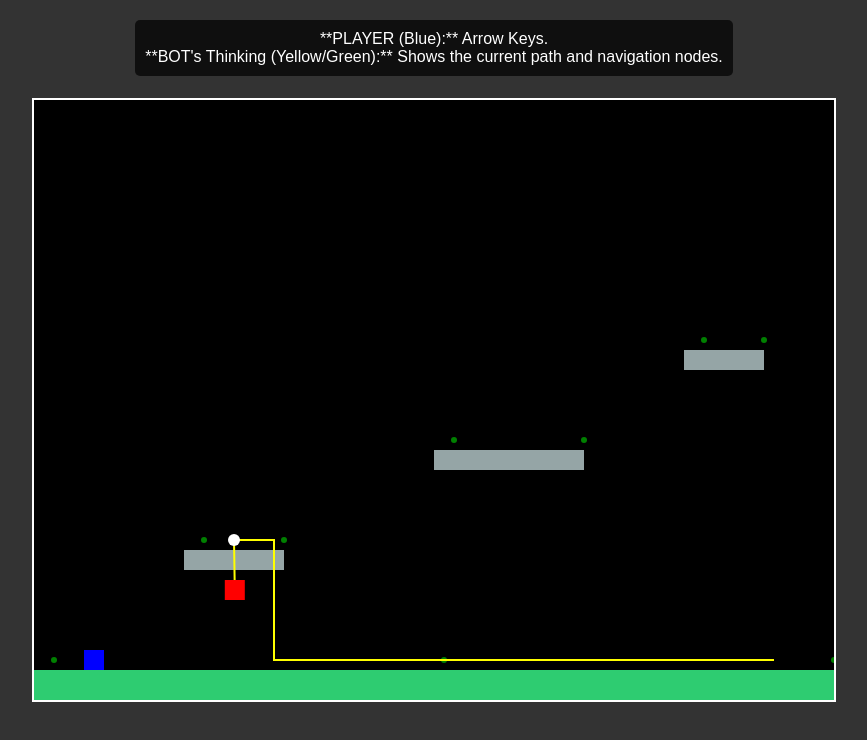
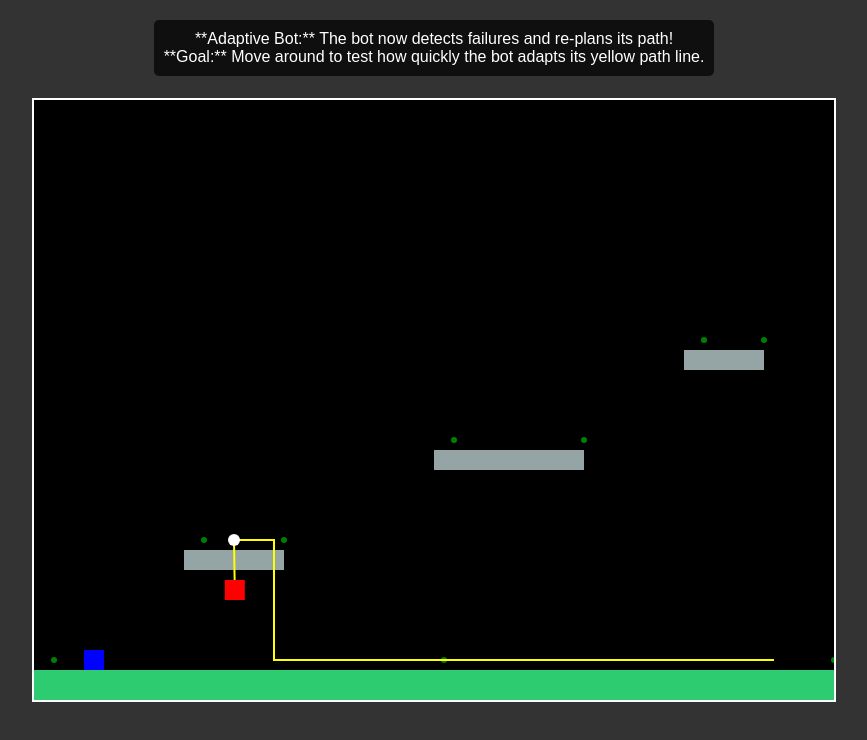
Before and after one commit to crazy-invader135/jfufiwhfehfeufhefeheheufehfuehfheufhe, a plain HTML site: page index.html in a window 1280 px wide. Shown: the whole page, without its empty margins (206-1073 px from the left). Drawn offline with Linux system fonts and the light colour scheme.

Commit message:
Update index.html

```diff
--- a/index.html
+++ b/index.html
@@ -3,7 +3,7 @@
 <head>
     <meta charset="UTF-8">
     <meta name="viewport" content="width=device-width, initial-scale=1.0">
-    <title>Pathfinding Challenge Platformer - Visualized</title>
+    <title>Pathfinding Challenge Platformer - Adaptive</title>
     <style>
         body {
             display: flex;
@@ -32,9 +32,9 @@
 <body>
 
     <div id="instructions">
-        **PLAYER (Blue):** Arrow Keys.
+        **Adaptive Bot:** The bot now detects failures and re-plans its path!
         <br>
-        **BOT's Thinking (Yellow/Green):** Shows the current path and navigation nodes.
+        **Goal:** Move around to test how quickly the bot adapts its yellow path line.
     </div>
 
     <canvas id="gameCanvas" width="800" height="600"></canvas>
@@ -45,7 +45,8 @@
         const FRICTION = 0.8;
         const JUMP_POWER = -12;
         const TILE_SIZE = 20;
-        const NODE_RADIUS = 3; // Size of the drawn navigation node
+        const NODE_RADIUS = 3;
+        const REPLANNING_THRESHOLD = 60; // How many frames to wait before declaring 'stuck'
 
         // --- GAME OBJECTS ---
         let player = {
@@ -56,14 +57,17 @@
         let bot = {
             x: 730, y: 550, w: TILE_SIZE, h: TILE_SIZE, color: 'red',
             velX: 0, velY: 0, isJumping: false, speed: 4,
-            path: [], currentStep: 0, targetX: 730, targetY: 550, currentAction: 'walk'
+            path: [], currentStep: 0, targetX: 730, targetY: 550, currentAction: 'walk',
+            // New variables for learning/re-planning:
+            stuckTimer: 0, // Counts frames bot hasn't moved towards target
+            lastPosition: { x: 730, y: 550 } // Tracks last position for comparison
         };
 
         const platforms = [
-            { id: 0, x: 0, y: 570, w: 800, h: 30, color: '#2ecc71' }, // Ground
-            { id: 1, x: 150, y: 450, w: 100, h: 20, color: '#95a5a6' }, // Platform 1
-            { id: 2, x: 400, y: 350, w: 150, h: 20, color: '#95a5a6' }, // Platform 2
-            { id: 3, x: 650, y: 250, w: 80, h: 20, color: '#95a5a6' }   // Platform 3
+            { id: 0, x: 0, y: 570, w: 800, h: 30, color: '#2ecc71' },
+            { id: 1, x: 150, y: 450, w: 100, h: 20, color: '#95a5a6' },
+            { id: 2, x: 400, y: 350, w: 150, h: 20, color: '#95a5a6' },
+            { id: 3, x: 650, y: 250, w: 80, h: 20, color: '#95a5a6' }
         ];
 
         const canvas = document.getElementById('gameCanvas');
@@ -73,14 +77,9 @@
 
 
         // ----------------------------------------------------------------------
-        // --- PATHFINDING DATA STRUCTURES (A* Implementation Shell) ---
+        // --- PATHFINDING DATA STRUCTURES and CLASS (A* Shell) ---
         // ----------------------------------------------------------------------
 
-        // (Node and PriorityQueue classes remain the same as before, omitted for brevity)
-
-        /**
-         * The main Pathfinder class, now including Node generation for visualization.
-         */
         class PlatformPathfinder {
             constructor(platforms, bot) {
                 this.platforms = platforms;
@@ -88,58 +87,34 @@
                 this.navNodes = this.generateNavNodes();
             }
 
-            /**
-             * Generates simple walk/jump points on the platforms for visualization.
-             * This creates the "map" the bot thinks about.
-             */
+            // Generates simple walk/jump points on the platforms for visualization.
             generateNavNodes() {
+                // ... (Node generation logic remains the same) ...
                 const nodes = [];
-                const padding = 10; // Distance from edge to place a node
-
+                const padding = 10;
                 for (const p of this.platforms) {
-                    const nodeY = p.y - this.bot.h; // Node Y is at the height the bot stands at
-
-                    // Left Edge Node
-                    nodes.push({
-                        x: p.x + padding,
-                        y: nodeY,
-                        platformId: p.id,
-                        isEdge: true
-                    });
-
-                    // Right Edge Node
-                    nodes.push({
-                        x: p.x + p.w - padding,
-                        y: nodeY,
-                        platformId: p.id,
-                        isEdge: true
-                    });
-
-                    // Center Node (for long platforms)
-                    if (p.w > 200) {
-                         nodes.push({
-                            x: p.x + p.w / 2,
-                            y: nodeY,
-                            platformId: p.id,
-                            isEdge: false
-                        });
-                    }
+                    const nodeY = p.y - this.bot.h;
+                    nodes.push({ x: p.x + padding, y: nodeY, platformId: p.id, isEdge: true });
+                    nodes.push({ x: p.x + p.w - padding, y: nodeY, platformId: p.id, isEdge: true });
+                    if (p.w > 200) { nodes.push({ x: p.x + p.w / 2, y: nodeY, platformId: p.id, isEdge: false }); }
                 }
                 return nodes;
             }
 
             /**
              * The core A* search function.
-             * @returns An array of {x, y, action} objects.
+             * This function is now responsible for resetting the bot's path state.
              */
             findPath(startX, startY, endX, endY) {
-                // ------------------------------------------------------
-                // *** This function still returns a hardcoded path ***
-                // You will replace this with the A* logic later.
-                // ------------------------------------------------------
+                // Reset the bot's movement state before starting a new path:
+                this.bot.currentStep = 0;
+                this.bot.stuckTimer = 0;
 
-                console.log("A* Search triggered. Returning test path...");
+                // --- Simple Hardcoded Test Path (The bot's 'initial' plan) ---
+                console.log(`Bot re-planning from (${Math.round(startX)}, ${Math.round(startY)}) to target.`);
 
+                // This simulates the bot choosing a new path based on its current position.
+                // In a real A* system, the path would differ based on the startX/Y.
                 return [
                     { x: 130, y: H - 30 - this.bot.h, action: 'walk' },
                     { x: 190, y: 450 - this.bot.h, action: 'jump' },
@@ -162,9 +137,8 @@
 
 
         // ----------------------------------------------------------------------
-        // --- GAME ENGINE AND PHYSICS (Code remains the same as before) ---
+        // --- GAME ENGINE AND PHYSICS (Simplified for brevity) ---
         // ----------------------------------------------------------------------
-
         let keys = {};
         window.addEventListener('keydown', (e) => { keys[e.key] = true; });
         window.addEventListener('keyup', (e) => { keys[e.key] = false; });
@@ -175,29 +149,22 @@
         }
 
         function applyPhysicsAndCollision(entity) {
-            // Apply gravity and friction
             entity.velY += GRAVITY;
             entity.velX *= FRICTION;
             if (Math.abs(entity.velX) < 0.5) entity.velX = 0;
-
             entity.x += entity.velX;
             entity.y += entity.velY;
 
-            // Collision Detection (simplified)
             for (let p of platforms) {
                 if (checkCollision(entity, p)) {
                     if (entity.velY > 0 && entity.y + entity.h - entity.velY <= p.y) {
-                        entity.y = p.y - entity.h;
-                        entity.velY = 0;
-                        entity.isJumping = false;
+                        entity.y = p.y - entity.h; entity.velY = 0; entity.isJumping = false;
                     } else if (entity.y + entity.h > p.y && entity.y < p.y + p.h) {
                         entity.x -= entity.velX; entity.velX = 0;
                         if (entity.velY < 0) { entity.y = p.y + p.h; entity.velY = 0; }
                     }
                 }
             }
-
-            // Wall/Screen Boundary Check
             if (entity.x < 0) entity.x = 0;
             if (entity.x + entity.w > W) entity.x = W - entity.w;
         }
@@ -209,8 +176,45 @@
             applyPhysicsAndCollision(player);
         }
 
+        /**
+         * Main Bot Logic: Movement, Failure Detection, and Re-planning
+         */
         function updateBot() {
             let entity = bot;
+
+            // 1. --- FAILURE DETECTION AND RE-PLANNING ---
+            const distanceMoved = Math.sqrt(
+                Math.pow(entity.x - entity.lastPosition.x, 2) +
+                Math.pow(entity.y - entity.lastPosition.y, 2)
+            );
+
+            // If the bot is supposed to be moving (has a path) and hasn't moved significantly
+            if (entity.path.length > 0 && distanceMoved < 0.5) {
+                entity.stuckTimer++;
+                if (entity.stuckTimer > REPLANNING_THRESHOLD) {
+                    console.warn("Bot is stuck or path failed! Re-planning...");
+                    // Re-plan from the current stuck location to the player's location
+                    entity.path = pathfinder.findPath(entity.x, entity.y, player.x, player.y);
+                    if (entity.path.length > 0) {
+                         // Set the new target from the new path
+                        entity.targetX = entity.path[0].x;
+                        entity.targetY = entity.path[0].y;
+                        entity.currentAction = entity.path[0].action;
+                    } else {
+                        // Failed to find a new path
+                        entity.velX = 0;
+                    }
+                }
+            } else {
+                entity.stuckTimer = 0;
+            }
+
+            // Update last position for the next check
+            entity.lastPosition.x = entity.x;
+            entity.lastPosition.y = entity.y;
+
+
+            // 2. --- MOVEMENT AND PATH EXECUTION ---
             if (entity.currentStep >= entity.path.length) { entity.velX = 0; return; }
 
             const target = entity.path[entity.currentStep];
@@ -236,59 +240,43 @@
                 if (entity.x < entity.targetX) { entity.velX = entity.speed * 0.7; }
                 else if (entity.x > entity.targetX) { entity.velX = -entity.speed * 0.7; }
             }
+
             applyPhysicsAndCollision(entity);
         }
 
-
-        // ----------------------------------------------------------------------
-        // --- DRAW FUNCTION (New Visualization) ---
-        // ----------------------------------------------------------------------
-
+        // --- DRAW FUNCTION (Visualization remains the same) ---
         function draw() {
             ctx.clearRect(0, 0, W, H);
+            for (let p of platforms) { ctx.fillStyle = p.color; ctx.fillRect(p.x, p.y, p.w, p.h); }
 
-            // 1. Draw Platforms
-            for (let p of platforms) {
-                ctx.fillStyle = p.color;
-                ctx.fillRect(p.x, p.y, p.w, p.h);
-            }
-
-            // 2. Draw Navigation Nodes (The Bot's "Map")
-            ctx.fillStyle = 'rgba(0, 255, 0, 0.5)'; // Semi-transparent green
+            // Draw Navigation Nodes
+            ctx.fillStyle = 'rgba(0, 255, 0, 0.5)';
             for (const node of pathfinder.navNodes) {
                 ctx.beginPath();
                 ctx.arc(node.x + TILE_SIZE / 2, node.y + TILE_SIZE / 2, NODE_RADIUS, 0, Math.PI * 2);
                 ctx.fill();
             }
 
-            // 3. Draw Bot's Planned Path (The Bot's "Thinking")
+            // Draw Bot's Planned Path
             if (bot.path.length > 0) {
                 ctx.strokeStyle = 'yellow';
                 ctx.lineWidth = 2;
                 ctx.beginPath();
-
-                // Start the line at the bot's current position
                 ctx.moveTo(bot.x + bot.w / 2, bot.y + bot.h / 2);
-
-                // Draw line segments for the rest of the path
                 for (let i = bot.currentStep; i < bot.path.length; i++) {
                     const step = bot.path[i];
                     ctx.lineTo(step.x + bot.w / 2, step.y + bot.h / 2);
                 }
                 ctx.stroke();
 
-                // Draw current target as a highlighted circle
                 ctx.fillStyle = 'white';
                 ctx.beginPath();
                 ctx.arc(bot.targetX + bot.w / 2, bot.targetY + bot.h / 2, NODE_RADIUS * 2, 0, Math.PI * 2);
                 ctx.fill();
             }
 
-
-            // 4. Draw Player and Bot
             ctx.fillStyle = player.color;
             ctx.fillRect(player.x, player.y, player.w, player.h);
-
             ctx.fillStyle = bot.color;
             ctx.fillRect(bot.x, bot.y, bot.w, bot.h);
         }
@@ -303,7 +291,6 @@
 
         // Start the game!
         gameLoop();
-
     </script>
 </body>
 </html>
```
